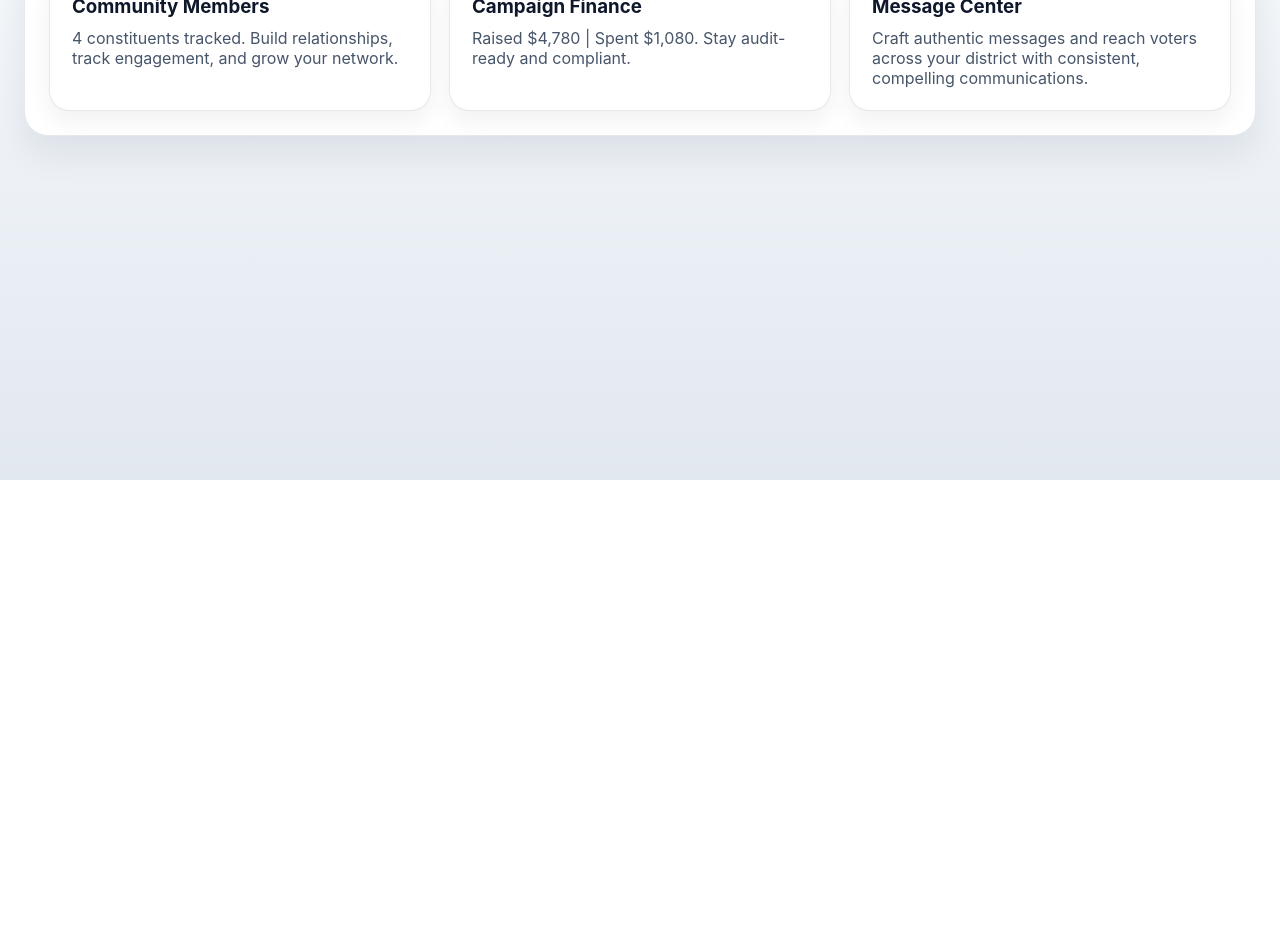
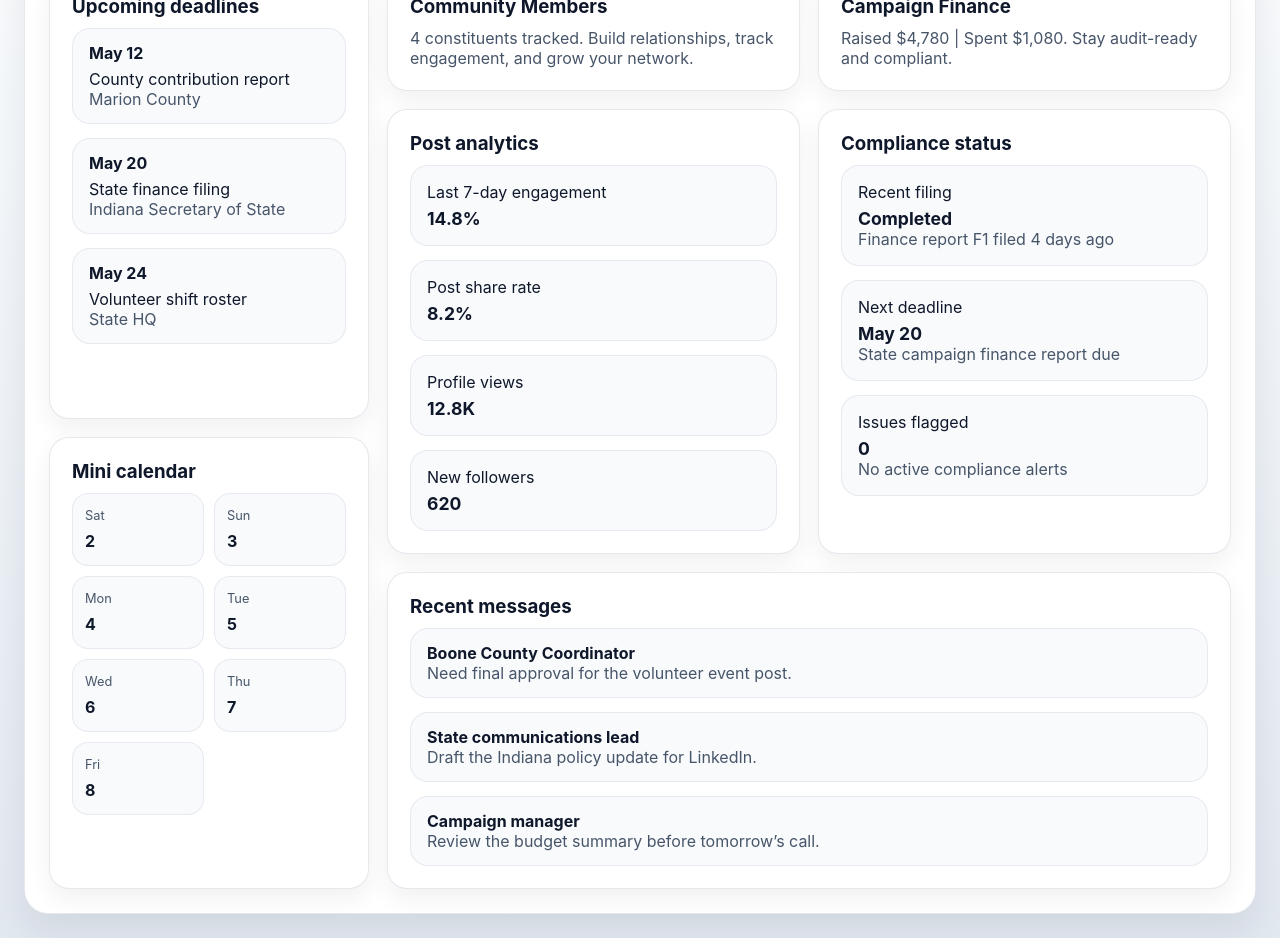
Before and after one commit to TyoshiChikayama-Jackson/politician-side-politechllc, a React (Vite) app: page / in a window 1280 px wide. Shown: the part 320-1258 px from the top of the page. Before the commit the page ends 800 px from the top, so only its background shows below. Built offline with nearby package versions, Linux system fonts and the light colour scheme.

Commit message:
campaign dashboard created

```diff
--- a/src/pages/Dashboard.tsx
+++ b/src/pages/Dashboard.tsx
@@ -1,13 +1,42 @@
+import { useMemo } from 'react';
 import { DashboardCard } from '../components/DashboardCard';
 import { constituents, donationRecords } from '../data/sampleData';
 
+const upcomingDeadlines = [
+  { label: 'County contribution report', date: 'May 12', location: 'Marion County' },
+  { label: 'State finance filing', date: 'May 20', location: 'Indiana Secretary of State' },
+  { label: 'Volunteer shift roster', date: 'May 24', location: 'State HQ' }
+];
+
+const postAnalytics = [
+  { label: 'Last 7-day engagement', value: '14.8%' },
+  { label: 'Post share rate', value: '8.2%' },
+  { label: 'Profile views', value: '12.8K' },
+  { label: 'New followers', value: '620' }
+];
+
+const complianceSummary = [
+  { label: 'Recent filing', value: 'Completed', detail: 'Finance report F1 filed 4 days ago' },
+  { label: 'Next deadline', value: 'May 20', detail: 'State campaign finance report due' },
+  { label: 'Issues flagged', value: '0', detail: 'No active compliance alerts' }
+];
+
+const recentMessages = [
+  { sender: 'Boone County Coordinator', preview: 'Need final approval for the volunteer event post.' },
+  { sender: 'State communications lead', preview: 'Draft the Indiana policy update for LinkedIn.' },
+  { sender: 'Campaign manager', preview: 'Review the budget summary before tomorrow’s call.' }
+];
+
 export function Dashboard() {
-  const totalDonations = donationRecords
-    .filter((item) => item.type === 'Donation')
-    .reduce((sum, item) => sum + item.amount, 0);
-  const totalExpenses = donationRecords
-    .filter((item) => item.type === 'Expenditure')
-    .reduce((sum, item) => sum + item.amount, 0);
+  const totalDonations = useMemo(
+    () => donationRecords.filter((item) => item.type === 'Donation').reduce((sum, item) => sum + item.amount, 0),
+    []
+  );
+
+  const totalExpenses = useMemo(
+    () => donationRecords.filter((item) => item.type === 'Expenditure').reduce((sum, item) => sum + item.amount, 0),
+    []
+  );
 
   return (
     <section className="section-panel">
@@ -18,6 +47,39 @@ export function Dashboard() {
         </div>
       </div>
 
+      <div className="dashboard-main-grid">
+        <div className="dashboard-side">
+          <div className="card">
+            <h3>Upcoming deadlines</h3>
+            <ul className="deadline-list">
+              {upcomingDeadlines.map((deadline) => (
+                <li key={deadline.label}>
+                  <strong>{deadline.date}</strong>
+                  <div>{deadline.label}</div>
+                  <span className="muted-text">{deadline.location}</span>
+                </li>
+              ))}
+            </ul>
+          </div>
+
+          <div className="card">
+            <h3>Mini calendar</h3>
+            <div className="mini-calendar-grid">
+              {Array.from({ length: 7 }, (_, index) => {
+                const day = new Date();
+                day.setDate(day.getDate() + index);
+                return (
+                  <div key={index} className="mini-calendar-day">
+                    <span className="mini-calendar-label">{day.toLocaleDateString('en-US', { weekday: 'short' })}</span>
+                    <strong>{day.getDate()}</strong>
+                  </div>
+                );
+              })}
+            </div>
+          </div>
+        </div>
+
+        <div className="dashboard-content">
           <div className="dashboard-grid">
             <DashboardCard
               title="Community Members"
@@ -27,11 +89,47 @@ export function Dashboard() {
               title="Campaign Finance"
               description={`Raised $${totalDonations.toLocaleString()} | Spent $${totalExpenses.toLocaleString()}. Stay audit-ready and compliant.`}
             />
-        <DashboardCard
-          title="Message Center"
-          description="Craft authentic messages and reach voters across your district with consistent, compelling communications."
-        />
+          </div>
 
+          <div className="dashboard-grid dashboard-grid-2">
+            <div className="card status-card">
+              <h3>Post analytics</h3>
+              <div className="status-grid">
+                {postAnalytics.map((metric) => (
+                  <div key={metric.label} className="status-item">
+                    <span>{metric.label}</span>
+                    <strong>{metric.value}</strong>
+                  </div>
+                ))}
+              </div>
+            </div>
+
+            <div className="card status-card">
+              <h3>Compliance status</h3>
+              <div className="status-grid">
+                {complianceSummary.map((item) => (
+                  <div key={item.label} className="status-item">
+                    <span>{item.label}</span>
+                    <strong>{item.value}</strong>
+                    <p className="muted-text">{item.detail}</p>
+                  </div>
+                ))}
+              </div>
+            </div>
+          </div>
+
+          <div className="card">
+            <h3>Recent messages</h3>
+            <ul className="message-summary-list">
+              {recentMessages.map((message) => (
+                <li key={message.sender}>
+                  <strong>{message.sender}</strong>
+                  <p>{message.preview}</p>
+                </li>
+              ))}
+            </ul>
+          </div>
+        </div>
       </div>
     </section>
   );
--- a/src/pages/Posts.tsx
+++ b/src/pages/Posts.tsx
@@ -6,11 +6,31 @@ const templates = [
   'Today I visited neighborhood small businesses to hear your ideas for better city services.',
 ];
 
+const messages = [
+  {
+    sender: 'Monroe County Volunteer Lead',
+    message: 'Thanks for the post draft—let’s push this during rush hour tomorrow.',
+    time: '9:14 AM'
+  },
+  {
+    sender: 'State Campaign Organizer',
+    message: 'Please review the LinkedIn content before the media briefing.',
+    time: 'Yesterday'
+  },
+  {
+    sender: 'Local Press Contact',
+    message: 'We’d like a quote for the upcoming transportation town hall.',
+    time: '2 days ago'
+  }
+];
+
 export function Posts() {
   const [message, setMessage] = useState(templates[0]);
   const [selected, setSelected] = useState(0);
+  const [drawerOpen, setDrawerOpen] = useState(false);
 
   return (
+    <>
       <section className="section-panel">
         <div className="section-title">
           <div>
@@ -59,5 +79,32 @@ export function Posts() {
           </div>
         </div>
       </section>
+
+      <button type="button" className="drawer-launcher" onClick={() => setDrawerOpen((current) => !current)}>
+        {drawerOpen ? 'Hide messages' : 'Messages'}
+      </button>
+
+      <aside className={`message-drawer ${drawerOpen ? 'open' : ''}`}>
+        <div className="drawer-header">
+          <div>
+            <h3>Messages</h3>
+            <p className="muted-text">Pull up campaign conversations and quick replies.</p>
+          </div>
+          <button type="button" className="secondary" onClick={() => setDrawerOpen(false)}>
+            Close
+          </button>
+        </div>
+
+        <div className="conversation-list">
+          {messages.map((item) => (
+            <div key={item.sender} className="conversation-item">
+              <strong>{item.sender}</strong>
+              <p>{item.message}</p>
+              <span className="muted-text">{item.time}</span>
+            </div>
+          ))}
+        </div>
+      </aside>
+    </>
   );
 }
--- a/src/styles.css
+++ b/src/styles.css
@@ -158,6 +158,167 @@ button, input, textarea, select {
   display: grid;
   gap: 18px;
   grid-template-columns: repeat(auto-fit, minmax(260px, 1fr));
+}
+
+.dashboard-main-grid {
+  display: grid;
+  grid-template-columns: 320px minmax(0, 1fr);
+  gap: 18px;
+}
+
+.dashboard-side {
+  display: grid;
+  gap: 18px;
+}
+
+.dashboard-content {
+  display: grid;
+  gap: 18px;
+}
+
+.dashboard-grid-2 {
+  grid-template-columns: repeat(2, minmax(0, 1fr));
+}
+
+.deadline-list,
+.message-summary-list {
+  list-style: none;
+  padding: 0;
+  margin: 0;
+  display: grid;
+  gap: 14px;
+}
+
+.deadline-list li,
+.message-summary-list li {
+  padding: 14px 16px;
+  background: rgba(248, 250, 252, 0.95);
+  border: 1px solid rgba(148, 163, 184, 0.18);
+  border-radius: 18px;
+}
+
+.deadline-list strong {
+  display: block;
+  margin-bottom: 6px;
+}
+
+.mini-calendar-grid {
+  display: grid;
+  gap: 10px;
+  grid-template-columns: repeat(2, minmax(0, 1fr));
+}
+
+.mini-calendar-day {
+  padding: 14px 12px;
+  border-radius: 16px;
+  background: rgba(248, 250, 252, 0.95);
+  border: 1px solid rgba(148, 163, 184, 0.18);
+  text-align: left;
+}
+
+.mini-calendar-label {
+  display: block;
+  font-size: 0.8rem;
+  color: var(--muted);
+  margin-bottom: 8px;
+}
+
+.status-card {
+  min-height: 240px;
+}
+
+.status-grid {
+  display: grid;
+  gap: 14px;
+}
+
+.status-item {
+  padding: 16px;
+  border-radius: 18px;
+  background: rgba(248, 250, 252, 0.95);
+  border: 1px solid rgba(148, 163, 184, 0.18);
+}
+
+.status-item strong {
+  display: block;
+  margin-top: 6px;
+  color: var(--text);
+  font-size: 1.1rem;
+}
+
+.message-summary-list p {
+  margin: 6px 0 0;
+  color: var(--muted);
+}
+
+.drawer-launcher {
+  position: fixed;
+  right: 22px;
+  bottom: 22px;
+  background: var(--brand);
+  color: white;
+  border: none;
+  border-radius: 999px;
+  padding: 14px 18px;
+  box-shadow: 0 18px 44px rgba(67, 56, 202, 0.16);
+  cursor: pointer;
+  z-index: 30;
+}
+
+.message-drawer {
+  position: fixed;
+  right: 20px;
+  bottom: 20px;
+  width: min(380px, calc(100vw - 32px));
+  max-height: 76vh;
+  background: var(--surface);
+  border: 1px solid rgba(148, 163, 184, 0.25);
+  border-radius: 24px;
+  box-shadow: 0 28px 80px rgba(15, 23, 42, 0.18);
+  transform: translateY(110%);
+  transition: transform 0.28s ease;
+  overflow: hidden;
+  z-index: 29;
+}
+
+.message-drawer.open {
+  transform: translateY(0);
+}
+
+.drawer-header {
+  display: flex;
+  justify-content: space-between;
+  gap: 12px;
+  align-items: center;
+  padding: 18px 20px;
+  border-bottom: 1px solid rgba(148, 163, 184, 0.18);
+}
+
+.conversation-list {
+  max-height: 58vh;
+  overflow: auto;
+  display: grid;
+  gap: 12px;
+  padding: 18px 20px 20px;
+}
+
+.conversation-item {
+  padding: 14px 16px;
+  border-radius: 18px;
+  background: rgba(248, 250, 252, 0.95);
+  border: 1px solid rgba(148, 163, 184, 0.16);
+}
+
+.conversation-item p {
+  margin: 8px 0 0;
+  color: var(--muted);
+}
+
+.conversation-item span {
+  display: block;
+  margin-top: 10px;
+  color: var(--muted);
+  font-size: 0.85rem;
 }
 
 .card {
@@ -492,6 +653,8 @@ textarea {
 
 @media (max-width: 980px) {
   .dashboard-grid,
+  .dashboard-main-grid,
+  .dashboard-grid-2,
   .metric-grid,
   .button-group,
   .form-grid,
@@ -503,6 +666,11 @@ textarea {
   .dashboard-grid,
   .note-todo-grid,
   .platform-grid {
+    gap: 16px;
+  }
+
+  .dashboard-main-grid,
+  .dashboard-grid-2 {
     gap: 16px;
   }
 
```
Lines whose indentation alone changed are shown as unchanged.
